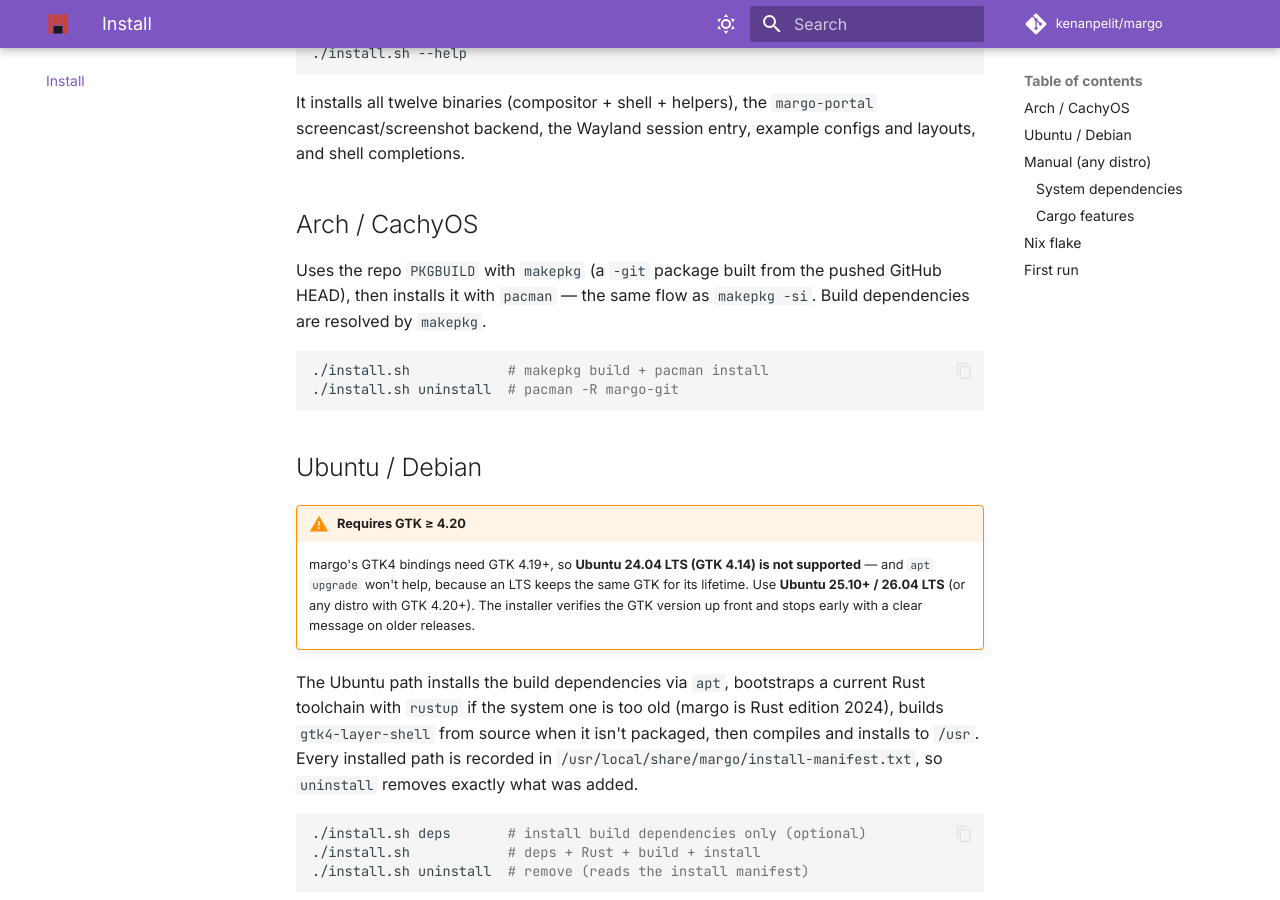
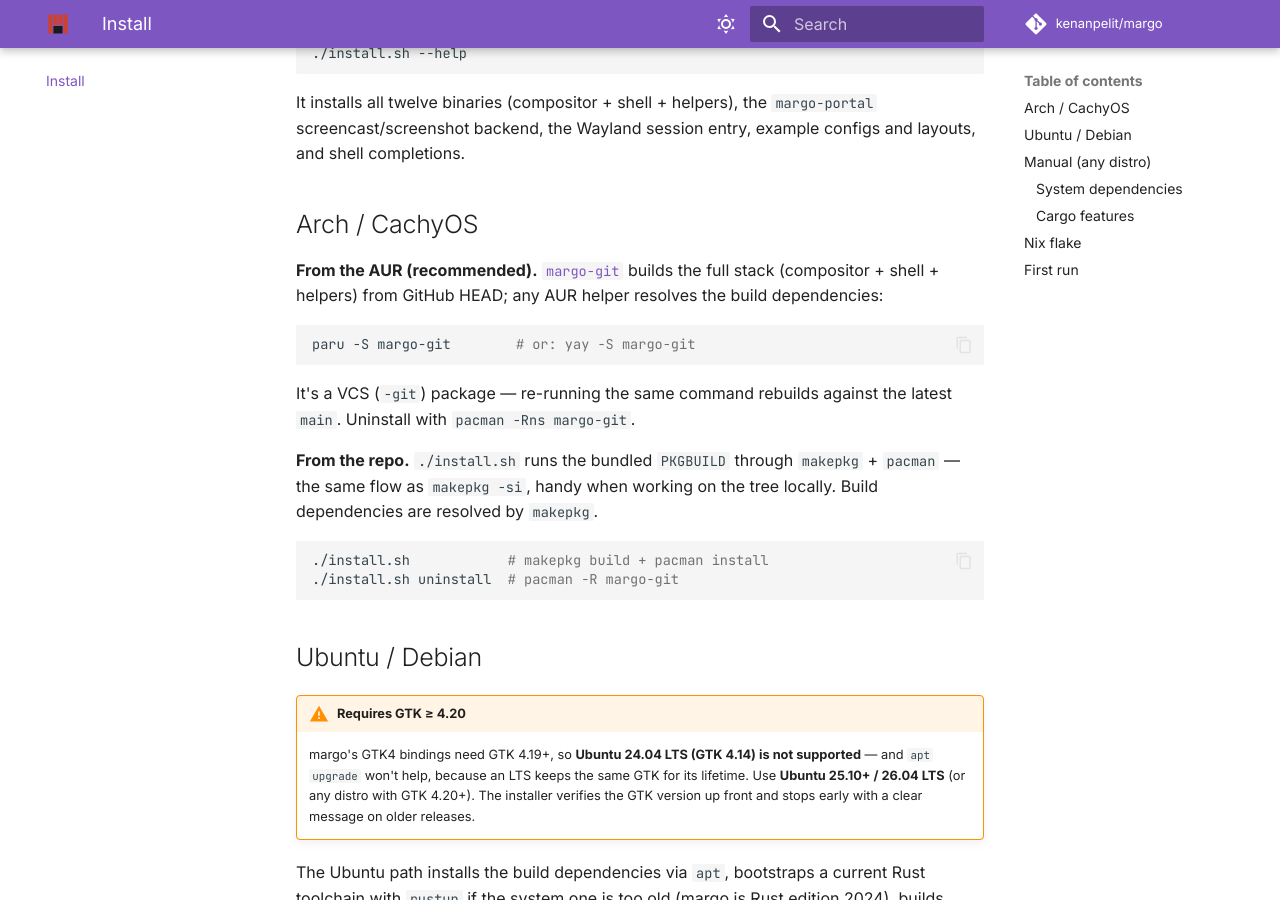
Before and after one commit to kenanpelit/margo, an MkDocs documentation site: the page built from docs/install.md, in a window 1280 px wide and 900 px high, scrolled down 337 px. Built offline with MkDocs 1.6.1 and Material for MkDocs 9.7.7, drawn with Linux system fonts in a browser that asks for light colours; comment, search, counter and statistics services are not loaded.

Commit message:
docs: add AUR install (paru/yay -S margo-git) to README + install page
margo-git is published on the AUR, so document it as the recommended Arch
install path (any AUR helper resolves deps + builds from main); keep the
repo ./install.sh PKGBUILD flow as the local-hacking alternative. Both the
README and the docs site's Install page updated.

````diff
--- a/docs/install.md
+++ b/docs/install.md
@@ -18,9 +18,20 @@
 
 ## Arch / CachyOS
 
-Uses the repo `PKGBUILD` with `makepkg` (a `-git` package built from the
-pushed GitHub HEAD), then installs it with `pacman` — the same flow as
-`makepkg -si`. Build dependencies are resolved by `makepkg`.
+**From the AUR (recommended).** [`margo-git`](https://aur.archlinux.org/packages/margo-git)
+builds the full stack (compositor + shell + helpers) from GitHub HEAD; any
+AUR helper resolves the build dependencies:
+
+```bash
+paru -S margo-git        # or: yay -S margo-git
+```
+
+It's a VCS (`-git`) package — re-running the same command rebuilds against
+the latest `main`. Uninstall with `pacman -Rns margo-git`.
+
+**From the repo.** `./install.sh` runs the bundled `PKGBUILD` through
+`makepkg` + `pacman` — the same flow as `makepkg -si`, handy when working
+on the tree locally. Build dependencies are resolved by `makepkg`.
 
 ```bash
 ./install.sh            # makepkg build + pacman install
````
Also changed, not shown: README.md (+13 -4 lines).
